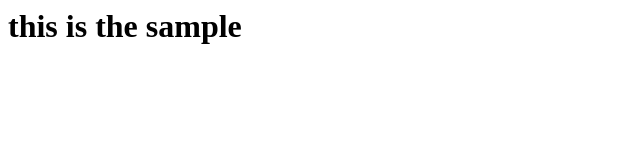
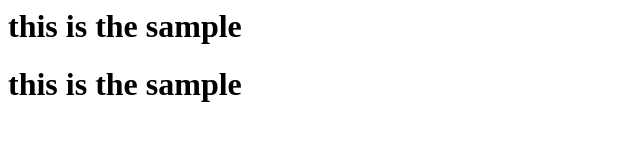
Before and after one commit to Gubenthiran/jenkins, a plain HTML site: page index.html in a window 1280 px wide. Shown: the whole page, without its empty margins (0-640 px from the left). Drawn offline with Linux system fonts and the light colour scheme.

Commit message:
Update index.html

```diff
--- a/index.html
+++ b/index.html
@@ -1 +1,2 @@
 <h1>this is the sample</h1>
+<h1>this is the sample</h1>
```
